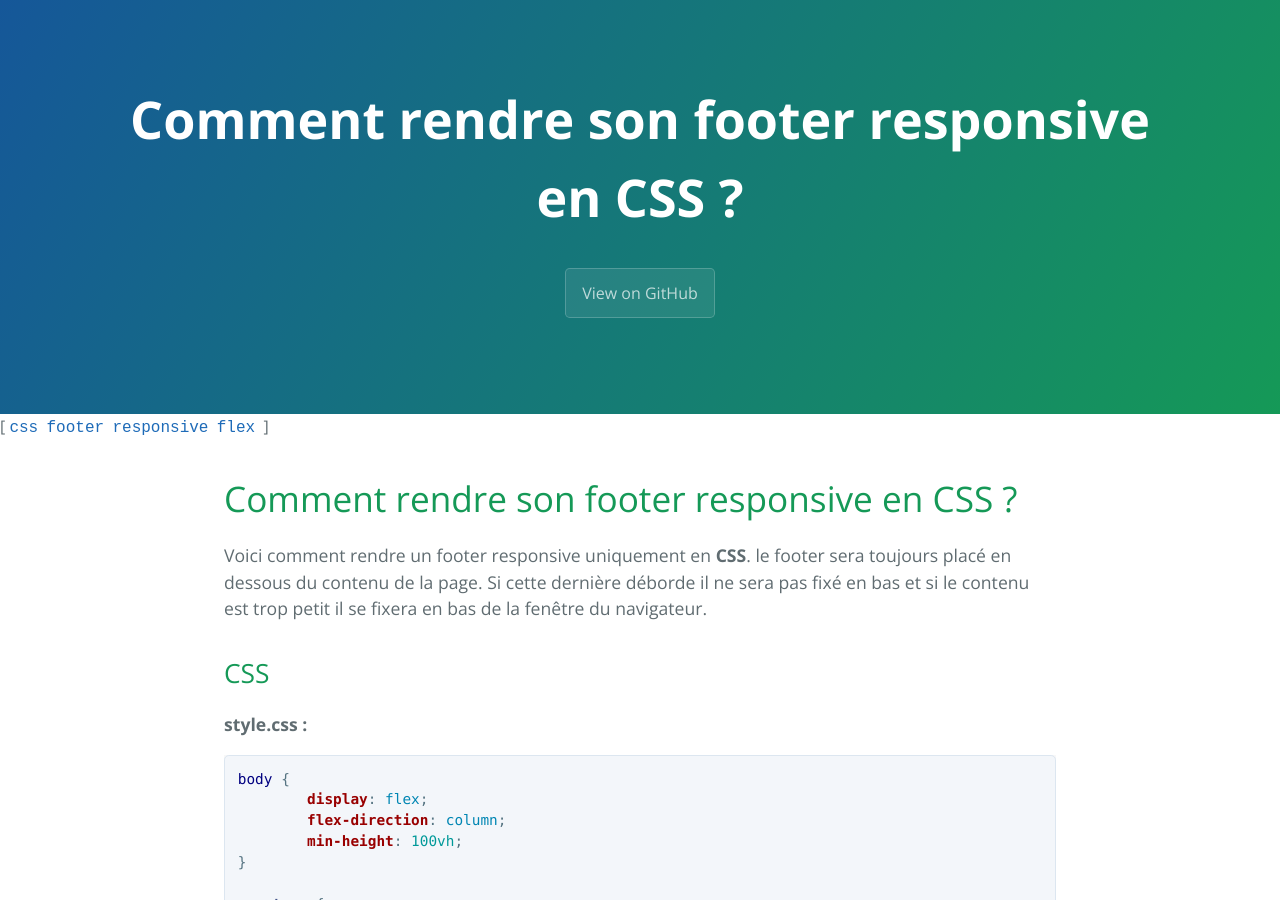
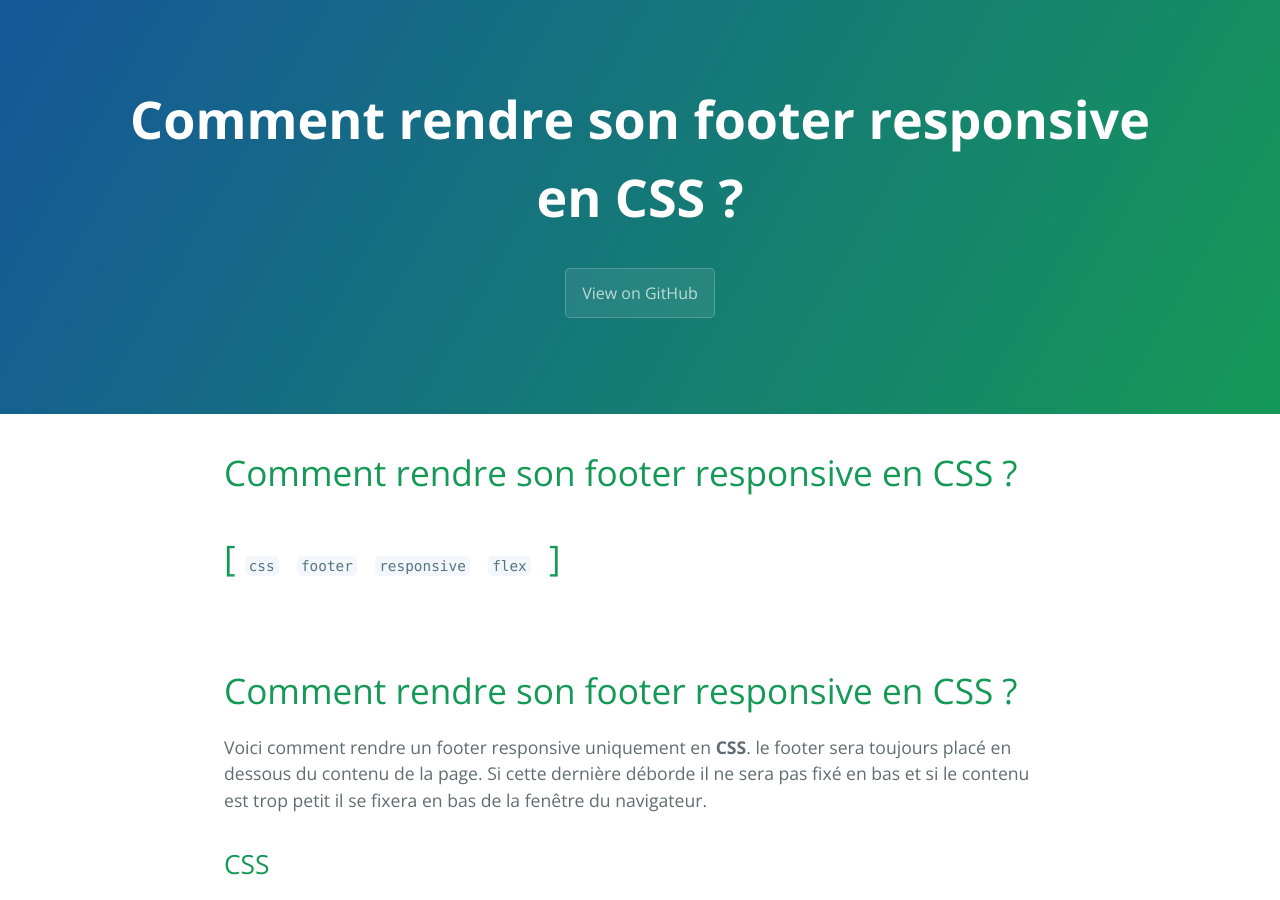
Before and after one commit to NicolasDesnoust/tutoriels-markdown, a Jekyll site: the page built from tutoriels/css/comment-rendre-son-footer-responsive-en-css.md, in a window 1280 px wide and 900 px high. Built offline with Jekyll 4.4.1, drawn with Linux system fonts in a browser that asks for light colours; the repository's description, which GitHub fills in, is left out.

Commit message:
Update post.html

```diff
--- a/_layouts/post.html
+++ b/_layouts/post.html
@@ -32,12 +32,15 @@
       {% endif %}
     </header>
 
+    <main class="main-content" role="main">
+      <h1>{{page.title}}<h1/>
       <span>[
         {% for tag in page.tags %}
           {% capture tag_name %}{{ tag }}{% endcapture %}
           <a href="/github-pages-test/tags/{{ tag_name }}"><code class="highligher-rouge"><nobr>{{ tag_name }}</nobr></code>&nbsp;</a>
         {% endfor %}
       ]</span>
+    </main>
 
     <main id="content" class="main-content" role="main">
       {{ content }}
```
Lines whose indentation alone changed are shown as unchanged.
